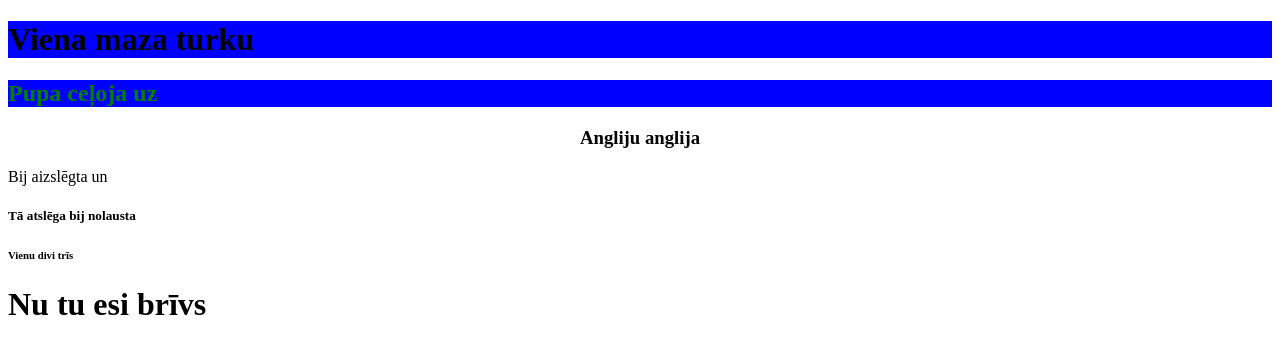
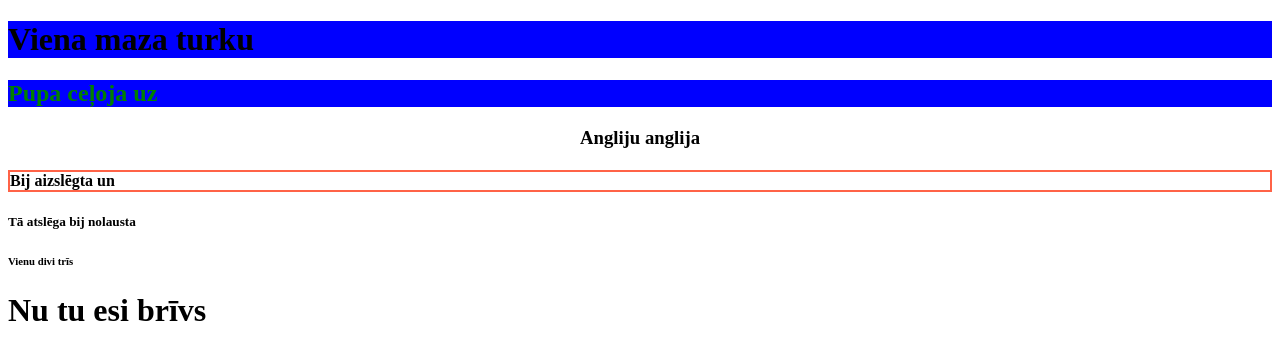
Before and after one commit to zanepurvlice/webpage_style1, a plain HTML site: page index.html in a window 1280 px wide. Drawn offline with Linux system fonts and the light colour scheme.

Commit message:
Update index.html

```diff
--- a/index.html
+++ b/index.html
@@ -9,7 +9,7 @@
 <h1 style="background-color:blue;">Viena maza turku</h1>
 <h2 style="color:green;background-color:blue;">Pupa ceļoja uz</h2>
 <h3 style="text-align:center;">Angliju anglija</h3>
-<h4style+"border:2px solid tomato;">Bij aizslēgta un</h4>
+<h4 style="border:2px solid tomato;">Bij aizslēgta un</h4>
 <h5>Tā atslēga bij nolausta</h5>
 <h6>Vienu divi trīs</h6>
 <h1>Nu tu esi brīvs</h1>
```
